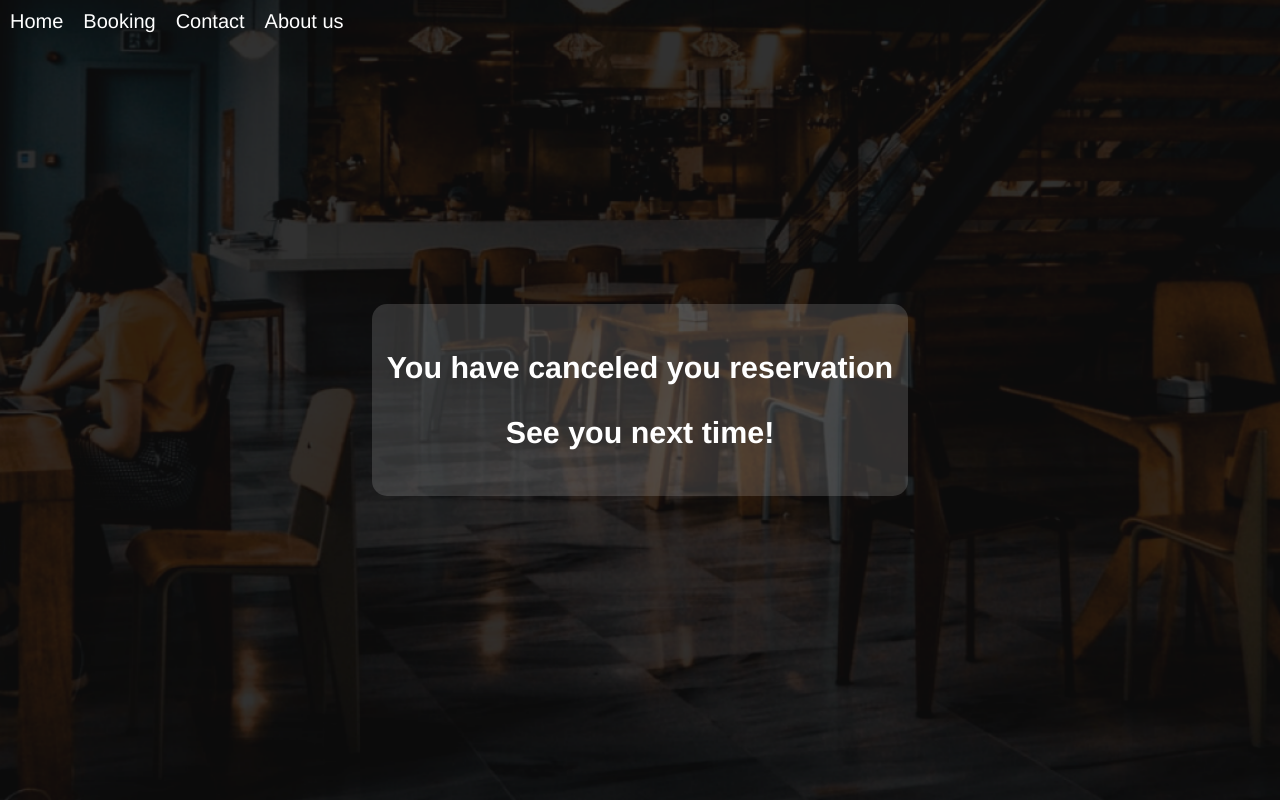
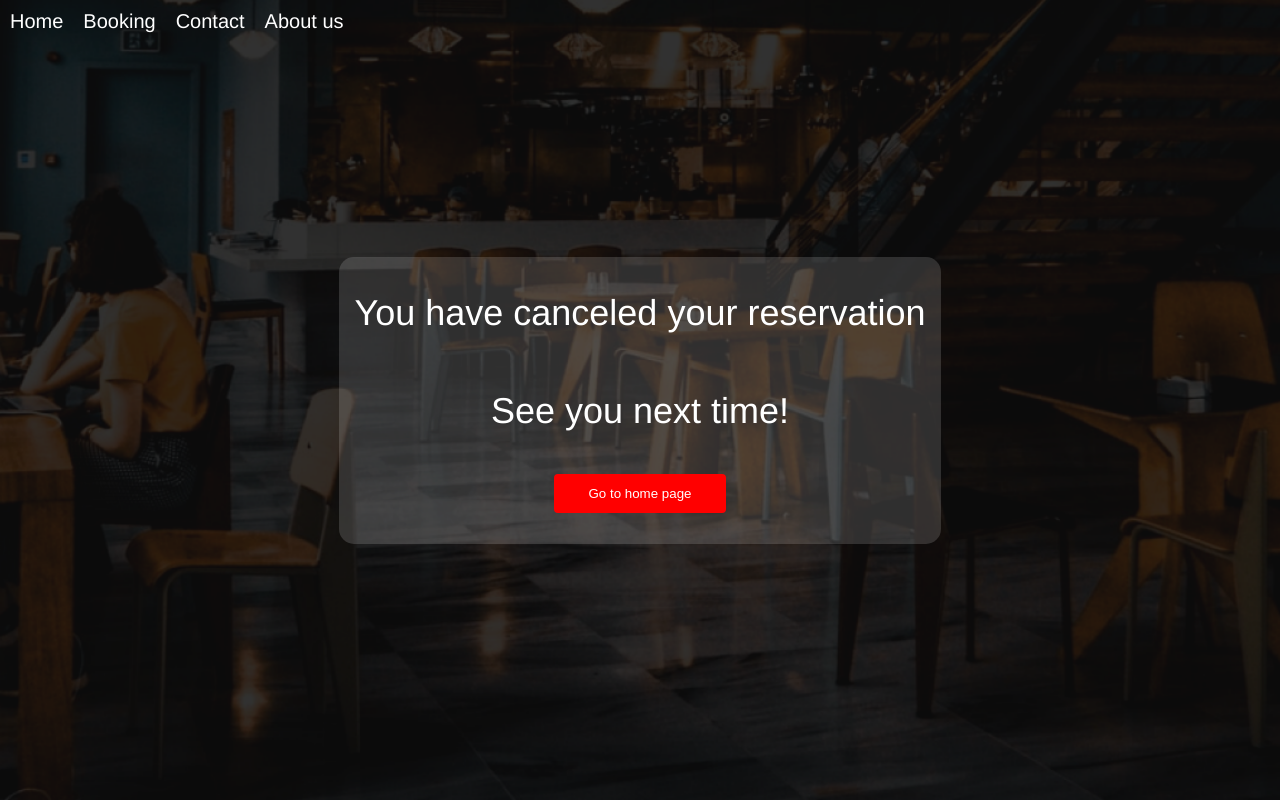
Before and after one commit to Alexandrhall/restaurant-app, a React (Create React App) app in the folder client/: page /cancel in a window 1280 px wide. Built offline with nearby package versions, Linux system fonts and the light colour scheme.

Commit message:
cancel fix

```diff
--- a/client/src/components/pages/Cancel.tsx
+++ b/client/src/components/pages/Cancel.tsx
@@ -5,18 +5,20 @@ import "../../styles/cancel.scss";
 export const Cancel = () => {
   const navigate = useNavigate();
 
-  // useEffect(() => {
-  //   setInterval(() => {
-  //     navigate("/");
-  //   }, 2500);
-  // }, []);
-
   return (
     <>
       <div className="cancelWrap">
         <div>
-          <h3>You have canceled you reservation </h3>
+          <h3>You have canceled your reservation </h3>
           <h3>See you next time!</h3>
+          <button
+            className="homeBut"
+            onClick={() => {
+              navigate("/");
+            }}
+          >
+            Go to home page
+          </button>
         </div>
       </div>
     </>
--- a/client/src/styles/cancel.scss
+++ b/client/src/styles/cancel.scss
@@ -14,4 +14,24 @@
     padding: 15px;
     border-radius: 15px;
   }
+  .homeBut {
+    width: 30%;
+    align-items: flex-end;
+    color: white;
+    background-color: red;
+    border: 0;
+    padding: 12px;
+    border-radius: 4px;
+    box-sizing: border-box;
+    margin-top: 6px;
+    margin-bottom: 16px;
+    resize: vertical;
+    cursor: pointer;
+  }
+  h3 {
+    margin-top: 0;
+    padding-top: 20px;
+    font-size: 36px;
+    font-weight: lighter;
+  }
 }
```
